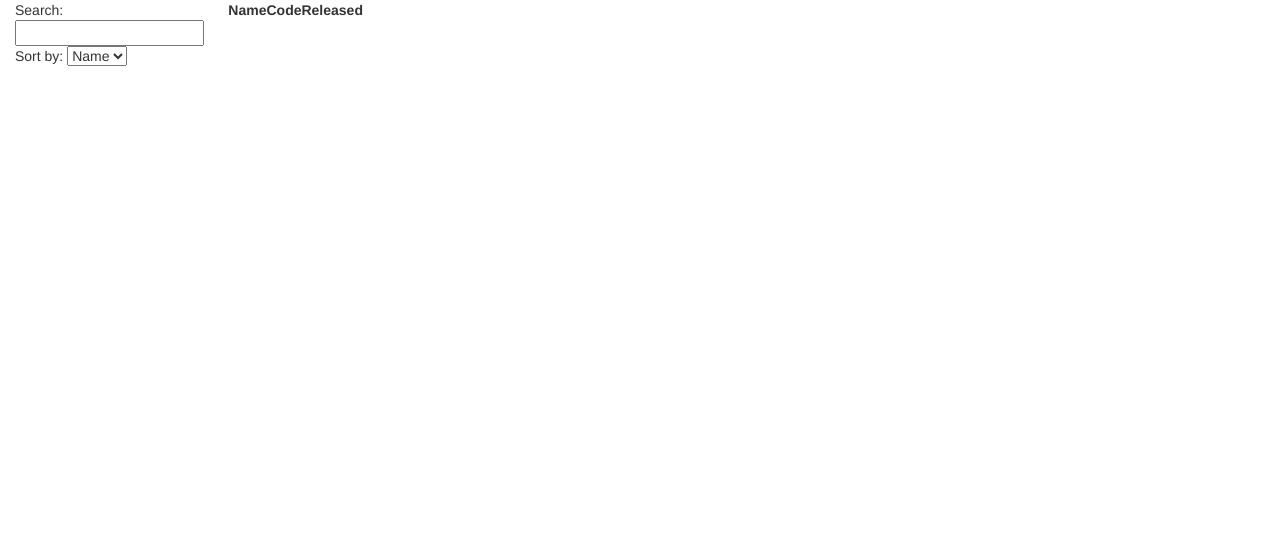
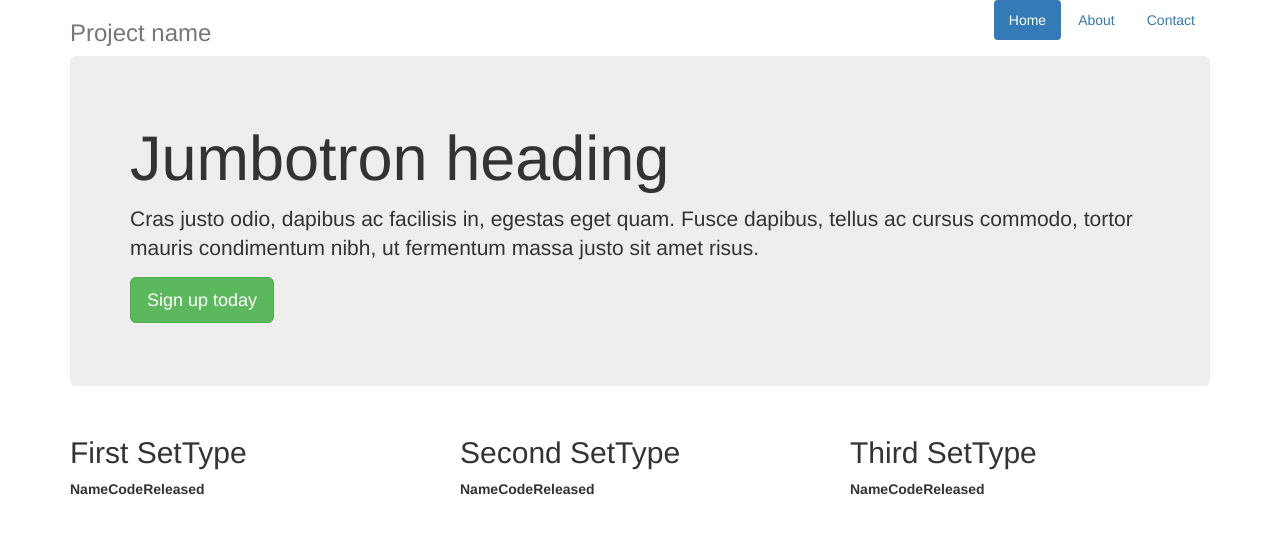
Before and after one commit to mwdijkstra/mtg_db, a website: page front-end/app/index.html in a window 1280 px wide. Drawn offline with nearby package versions, Linux system fonts and the light colour scheme; some packages are replaced by stand-ins of ours.

Commit message:
First Bootstrap attempt

```diff
--- a/front-end/app/index.html
+++ b/front-end/app/index.html
@@ -1,6 +1,7 @@
 <!DOCTYPE html>
 <html ng-app="myApp">
 <head>
+
   <!--
   <meta charset="utf-8">
   <meta http-equiv="X-UA-Compatible" content="IE=edge">
@@ -26,7 +27,21 @@
   </ul>
   -->
 
-  <div ng-view></div>
+  <div class="container">
+      <div class="header clearfix">
+          <nav>
+              <ul class="nav nav-pills pull-right">
+                  <li role="presentation" class="active"><a href="#">Home</a></li>
+                  <li role="presentation"><a href="#">About</a></li>
+                  <li role="presentation"><a href="#">Contact</a></li>
+              </ul>
+          </nav>
+          <h3 class="text-muted">Project name</h3>
+      </div>
+
+    <div ng-view></div>
+
+  </div>
 
   <!--<div>Angular seed app: v<span app-version></span></div>-->
 
--- a/front-end/app/partials/sets.html
+++ b/front-end/app/partials/sets.html
@@ -1,7 +1,15 @@
-<div class="container-fluid">
+<!-- Jumbotron - this should be less wide on desktop -->
+
+<div class="jumbotron">
+    <h1>Jumbotron heading</h1>
+    <p class="lead">Cras justo odio, dapibus ac facilisis in, egestas eget quam. Fusce dapibus, tellus ac cursus commodo, tortor mauris condimentum nibh, ut fermentum massa justo sit amet risus.</p>
+    <p><a class="btn btn-lg btn-success" href="#" role="button">Sign up today</a></p>
+</div>
+
     <div class="row">
+        <!--
         <div class="col-md-2">
-            <!--Sidebar content-->
+            <!--Sidebar content
 
             Search: <input ng-model="query">
             Sort by:
@@ -11,8 +19,13 @@
             </select>
 
         </div>
-        <div class="col-md-10">
+        -->
+        <div class="container">
+            <div class="row"> <!-- ik weet niet wat dit doet?!? -->
+                <div class="col-md-4">
                     <!--Body content-->
+
+                    <h2>First SetType</h2>
 
                     <table class="sets">
                         <tr>
@@ -20,7 +33,45 @@
                             <th>Code</th>
                             <th>Released</th>
                         </tr>
-                <tr ng-repeat="set in sets | filter:query | orderBy:orderProp">
+                        <tr ng-repeat="set in sets | filter:query | orderBy:orderProp | limitTo:5">
+                            <td><a href="#/sets/{{set.code}}">{{set.name}}</a></td>
+                            <td>{{set.code}}</td>
+                            <td>{{set.releaseDate}}</td>
+                        </tr>
+                    </table>
+
+                </div>
+                <div class="col-md-4">
+                    <!--Body content-->
+
+                    <h2>Second SetType</h2>
+
+                    <table class="sets">
+                        <tr>
+                            <th>Name</th>
+                            <th>Code</th>
+                            <th>Released</th>
+                        </tr>
+                        <tr ng-repeat="set in sets | filter:query | orderBy:orderProp | limitTo:5">
+                            <td><a href="#/sets/{{set.code}}">{{set.name}}</a></td>
+                            <td>{{set.code}}</td>
+                            <td>{{set.releaseDate}}</td>
+                        </tr>
+                    </table>
+
+                </div>
+                <div class="col-md-4">
+                    <!--Body content-->
+
+                    <h2>Third SetType</h2>
+
+                    <table class="sets">
+                        <tr>
+                            <th>Name</th>
+                            <th>Code</th>
+                            <th>Released</th>
+                        </tr>
+                        <tr ng-repeat="set in sets | filter:query | orderBy:orderProp | limitTo:5">
                             <td><a href="#/sets/{{set.code}}">{{set.name}}</a></td>
                             <td>{{set.code}}</td>
                             <td>{{set.releaseDate}}</td>
@@ -30,3 +81,4 @@
                 </div>
             </div>
         </div>
+    </div>
```
Lines whose indentation alone changed are shown as unchanged.
